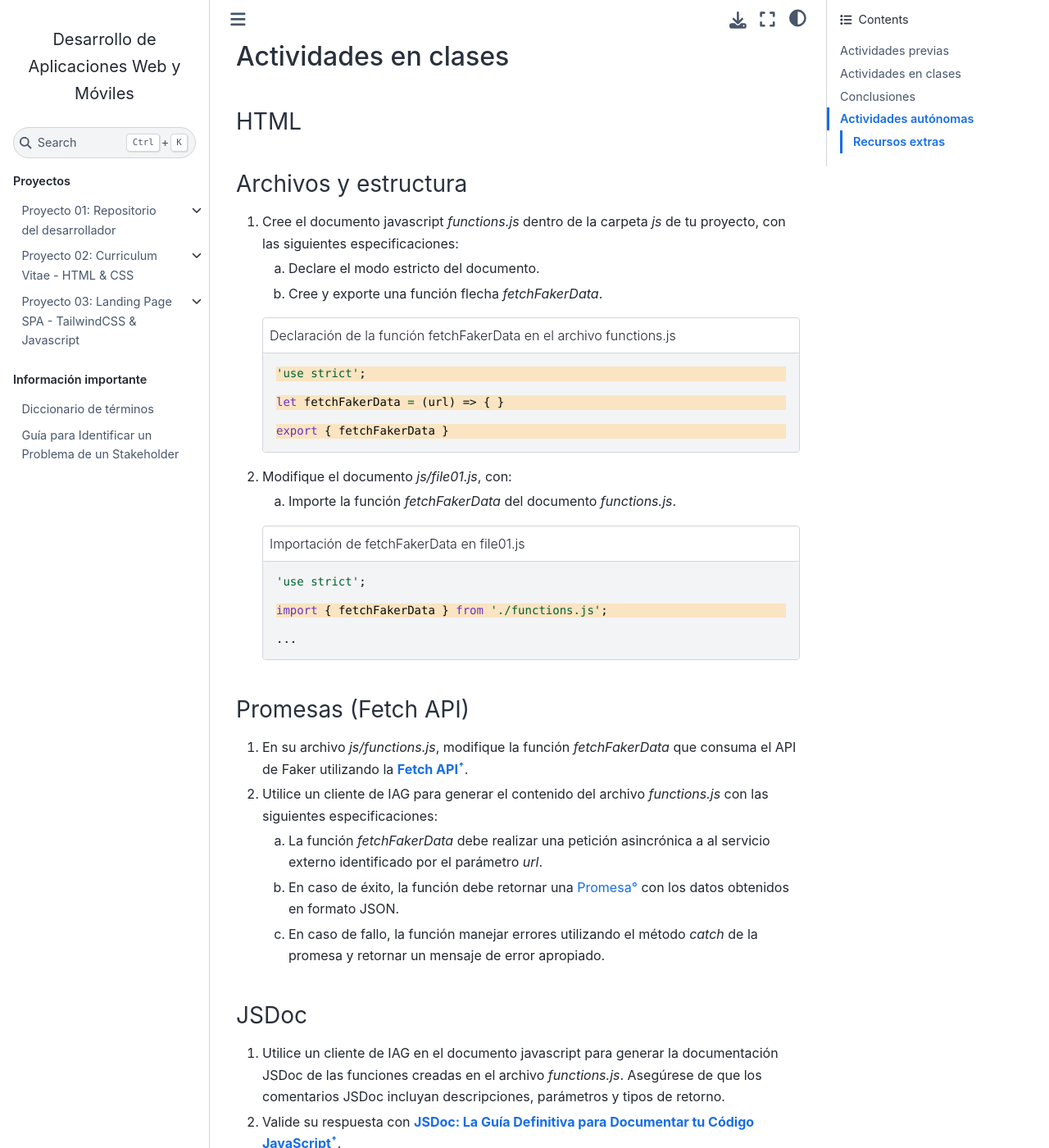
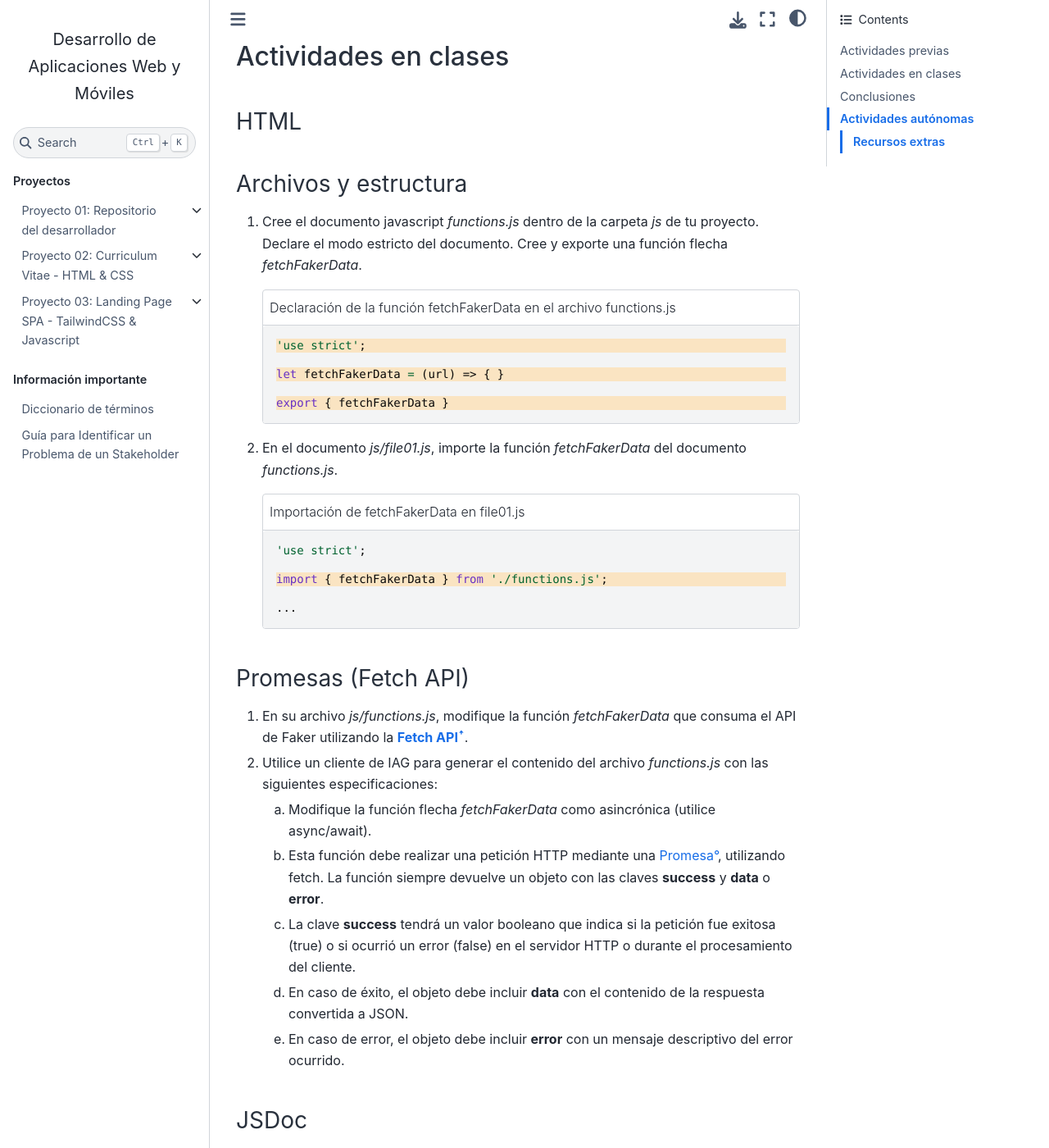
Before and after one commit to DAWMFIEC/DAWM-AI, a Sphinx documentation site: the page built from docs/source/guias/_temp/guia09.rst, in a window 1280 px wide and 1400 px high, scrolled down 1253 px. Shown: the whole window at 82% size. Built offline with Sphinx 7.4.7 and the Sphinx Book theme 1.1.4, drawn with Linux system fonts in a browser that asks for light colours; pages that are not in the unit, such as notebooks, are missing from menus; comment, search, counter and statistics services are not loaded; some of the changed text lies outside the part shown.

Commit message:
try02 fetch async/await

```diff
--- a/docs/source/guias/_temp/guia09.rst
+++ b/docs/source/guias/_temp/guia09.rst
@@ -56,10 +56,7 @@ HTML
 Archivos y estructura
 ---------------------
 
-1. Cree el documento javascript *functions.js* dentro de la carpeta *js* de tu proyecto, con las siguientes especificaciones:
-
-   a) Declare el modo estricto del documento.
-   b) Cree y exporte una función flecha `fetchFakerData`.
+1. Cree el documento javascript *functions.js* dentro de la carpeta *js* de tu proyecto. Declare el modo estricto del documento. Cree y exporte una función flecha `fetchFakerData`.
 
    .. code-block:: javascript
       :caption: Declaración de la función fetchFakerData en el archivo functions.js
@@ -71,9 +68,7 @@ Archivos y estructura
 
       export { fetchFakerData }
 
-2. Modifique el documento *js/file01.js*, con:
-
-   a) Importe la función `fetchFakerData` del documento *functions.js*.
+2. En el documento *js/file01.js*, importe la función `fetchFakerData` del documento *functions.js*.
 
    .. code-block:: javascript
       :caption: Importación de fetchFakerData en file01.js
@@ -85,16 +80,17 @@ Archivos y estructura
 
       ...
 
-
 Promesas (Fetch API)
 --------------------
 
 1. En su archivo *js/functions.js*, modifique la función `fetchFakerData` que consuma el API de Faker utilizando la `Fetch API <https://developer.mozilla.org/en-US/docs/Web/API/Fetch_API>`_.
 2. Utilice un cliente de IAG para generar el contenido del archivo *functions.js* con las siguientes especificaciones:
 
-   a) La función `fetchFakerData` debe realizar una petición asincrónica a al servicio externo identificado por el parámetro `url`.
-   b) En caso de éxito, la función debe retornar una :term:`Promesa` con los datos obtenidos en formato JSON.
-   c) En caso de fallo, la función manejar errores utilizando el método `catch` de la promesa y retornar un mensaje de error apropiado.
+   a) Modifique la función flecha `fetchFakerData` como asincrónica (utilice async/await).
+   b) Esta función debe realizar una petición HTTP mediante una :term:`Promesa`, utilizando fetch. La función siempre devuelve un objeto con las claves **success** y **data** o **error**.
+   c) La clave **success** tendrá un valor booleano que indica si la petición fue exitosa (true) o si ocurrió un error (false) en el servidor HTTP o durante el procesamiento del cliente.
+   d) En caso de éxito, el objeto debe incluir **data** con el contenido de la respuesta convertida a JSON.
+   e) En caso de error, el objeto debe incluir **error** con un mensaje descriptivo del error ocurrido.
 
 
 .. admonition:: Haga click aquí para ver la solución
@@ -161,7 +157,7 @@ En redes:
 
     Promesas en JavaScript
 
-    <blockquote class="twitter-tweet"><p lang="en" dir="ltr">⚡️ Promises in JavaScript Explained⚡️<br><br>A 🧵👇 <a href="https://t.co/EbRRaZOSaD">pic.twitter.com/EbRRaZOSaD</a></p>&mdash; Ighmaz (@ighmaz_js) <a href="https://twitter.com/ighmaz_js/status/1596847897425113088?ref_src=twsrc%5Etfw">November 27, 2022</a></blockquote> <script async src="https://platform.twitter.com/widgets.js" charset="utf-8"></script>
+    <blockquote class="twitter-tweet"><p lang="en" dir="ltr">JavaScript&#39;s Fetch API: A Beginner’s Guide 🧵 <a href="https://t.co/K3EUdD72F5">pic.twitter.com/K3EUdD72F5</a></p>&mdash; Csaba Kissi (@csaba_kissi) <a href="https://twitter.com/csaba_kissi/status/1904169335121465653?ref_src=twsrc%5Etfw">March 24, 2025</a></blockquote> <script async src="https://platform.twitter.com/widgets.js" charset="utf-8"></script>
 
     APIs públicas para probar
 
```
